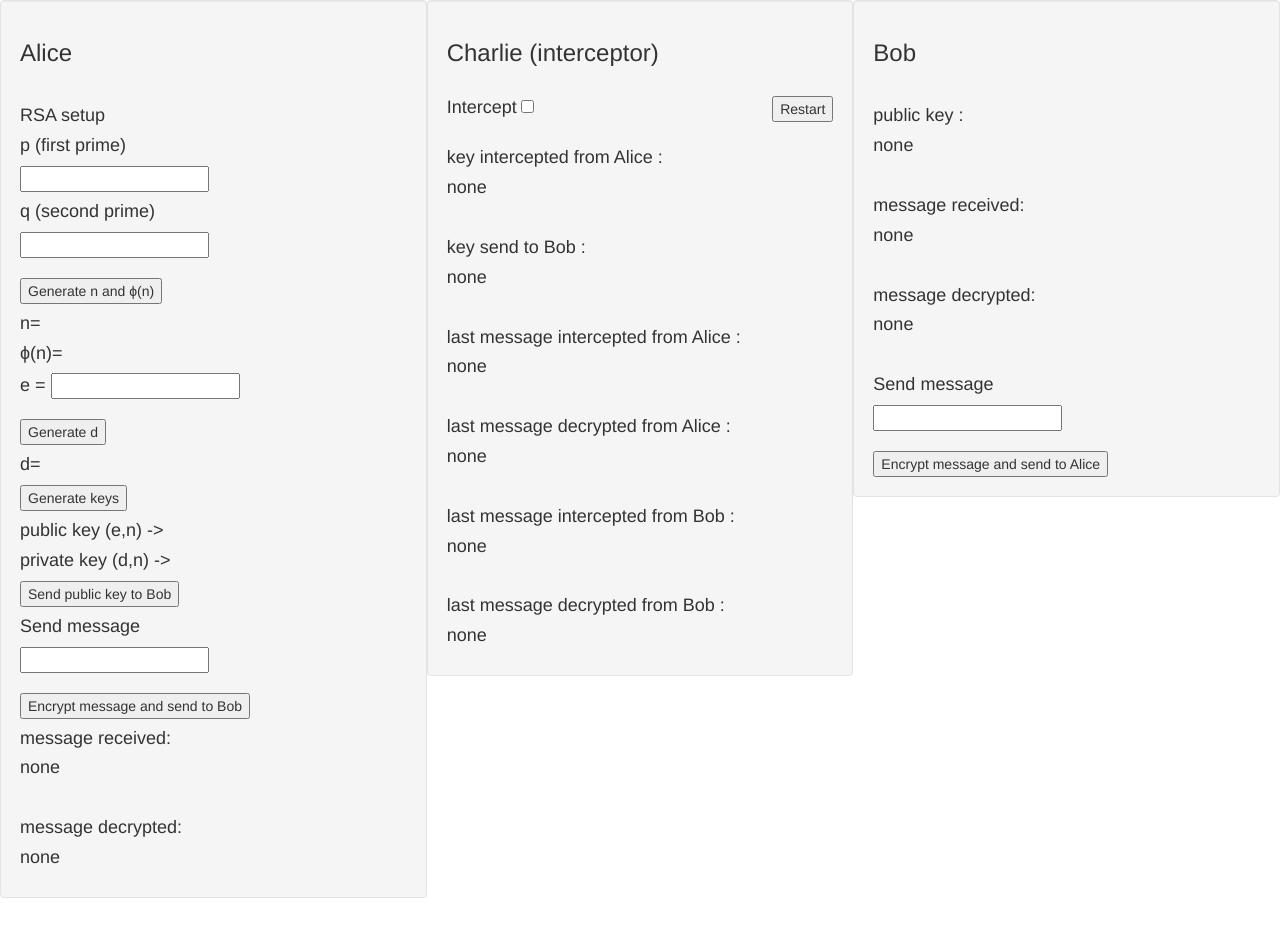
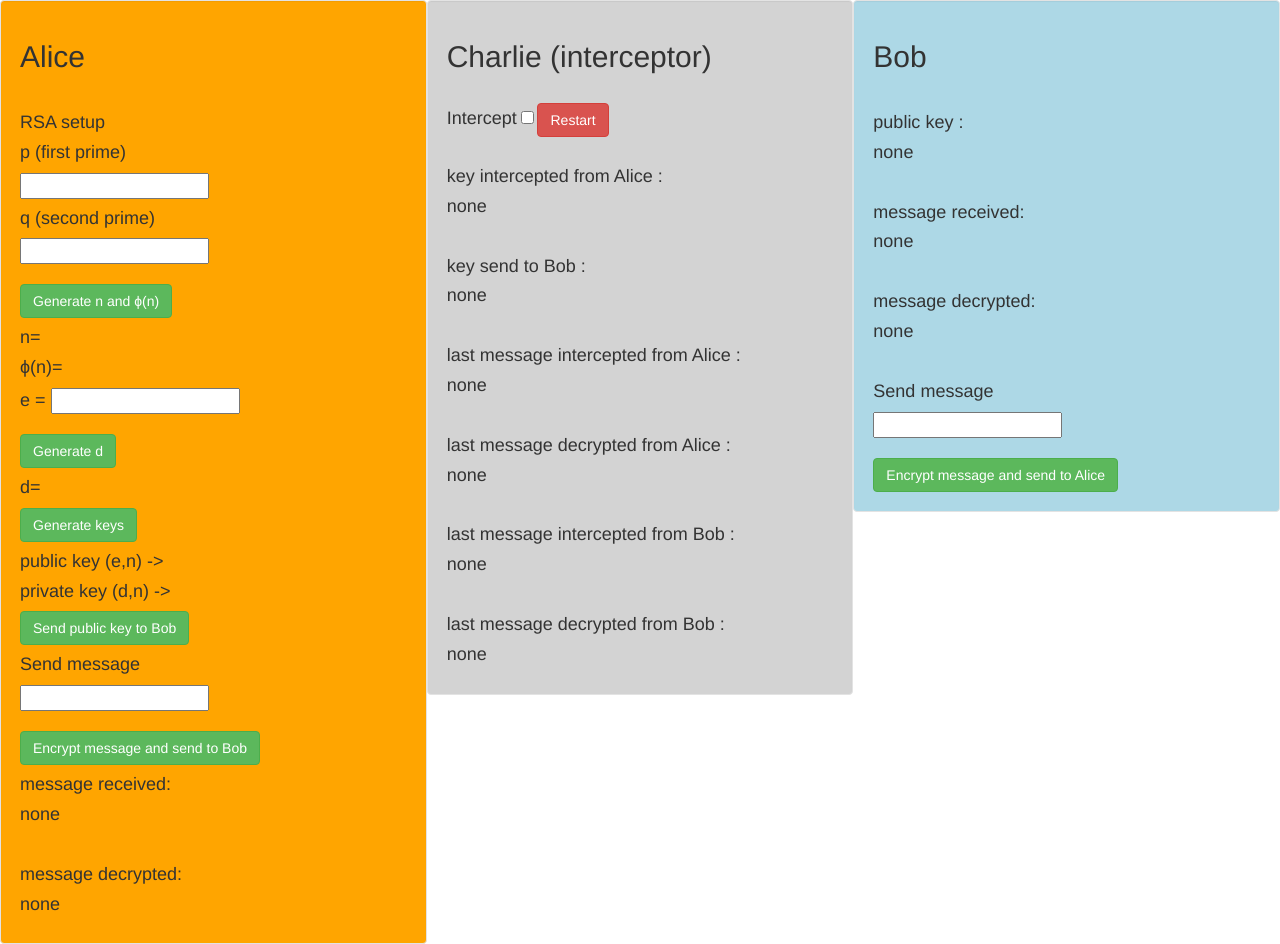
Before and after one commit to JasperCherry/RSAproject, a website: page part1.html in a window 1280 px wide. Before the commit the page ends 918 px from the top, so only its background shows below. Drawn offline with nearby package versions, Linux system fonts and the light colour scheme.

Commit message:
final 1.01

```diff
--- a/logic2.js
+++ b/logic2.js
@@ -190,7 +190,9 @@ function aliceSendBackDec() {
       res = res.result;
       AnonceBack = res;
       document.getElementById("BAbackD").innerHTML = AnonceBack;
-      alert("Process of authentication has been finished");
+      setTimeout(function() {
+        alert("Process of authentication has been finished");
+      }, 1000);
     }
   }
   xmlHttp.open("GET", 'http://localhost:8080/rsa/' + AnonceBack + '/' + SAe + '/' + SAn, true);
--- a/part1.html
+++ b/part1.html
@@ -13,8 +13,8 @@
 
 <body>
   <!-- A -->
-  <div class="col-xs-4 well pull-left" id="aliceDiv">
-    <h3>Alice</h3>
+  <div style="background-color:orange" class="col-xs-4 well pull-left" id="aliceDiv">
+    <h2>Alice</h2>
     <br>
     <h4>RSA setup</h4>
     <h4>p (first prime)</h4>
@@ -23,7 +23,7 @@
     <input type="text" maxlength="4" id="q" autocomplete="off">
     <br>
     <br>
-    <button onclick="usePrimes()">Generate n and ϕ(n)</button>
+    <button class="btn btn-success" onclick="usePrimes()">Generate n and ϕ(n)</button>
     <br>
     <h4 id="n">n=</h4>
     <h4 id="ϕn">ϕ(n)=</h4>
@@ -31,20 +31,20 @@
     <input type="number" id="e" autocomplete="off">
     <br>
     <br>
-    <button onclick="generateD()">Generate d</button>
+    <button class="btn btn-success" onclick="generateD()">Generate d</button>
     <br>
     <h4 id="d">d=</h4>
-    <button onclick="generateKeys()">Generate keys</button>
+    <button class="btn btn-success" onclick="generateKeys()">Generate keys</button>
     <br>
     <h4 id="public">public key (e,n) -></h4>
     <h4 id="private">private key (d,n) -></h4>
-    <button onclick="sendPublicKey()">Send public key to Bob</button>
+    <button class="btn btn-success" onclick="sendPublicKey()">Send public key to Bob</button>
     <br>
     <h4>Send message</h4>
     <input type="number" id="msg" autocomplete="off">
     <br>
     <br>
-    <button onclick="sendMessage()">Encrypt message and send to Bob</button>
+    <button class="btn btn-success" onclick="sendMessage()">Encrypt message and send to Bob</button>
     <h4>message received:</h4>
     <h4 id="msgR">none</h4>
     <br>
@@ -52,8 +52,8 @@
     <h4 id="msgD">none</h4>
   </div>
   <!-- B -->
-  <div class="col-xs-4 well pull-right" id="bobDiv">
-    <h3>Bob</h3>
+  <div style="background-color:lightblue" class="col-xs-4 well pull-right" id="bobDiv">
+    <h2>Bob</h2>
     <br>
     <h4>public key :</h4>
     <h4 id="bobKey">none</h4>
@@ -68,16 +68,15 @@
     <input type="number" id="bobMsg" autocomplete="off">
     <br>
     <br>
-    <button onclick="bobSendMessage()">Encrypt message and send to Alice</button>
+    <button class="btn btn-success" onclick="bobSendMessage()">Encrypt message and send to Alice</button>
   </div>
-
   <!-- C -->
-  <div class="col-xs-4 well pull-center" id="charlieDiv">
-    <h3>Charlie (interceptor)</h3>
+  <div style="background-color:lightgray" class="col-xs-4 well pull-center" id="charlieDiv">
+    <h2>Charlie (interceptor)</h2>
     <br>
     <h4 style="display:inline;">Intercept</h4>
     <input id="intercept" type="checkbox">
-    <button style="display:inline;" class="pull-right" onclick="restart()">Restart</button>
+    <button class="btn btn-danger" style="display:inline;" class="pull-right" onclick="restart()">Restart</button>
     <br>
     <br>
     <h4>key intercepted from Alice :</h4>
```
Also changed, not shown: part2.html (+13 -16 lines).
